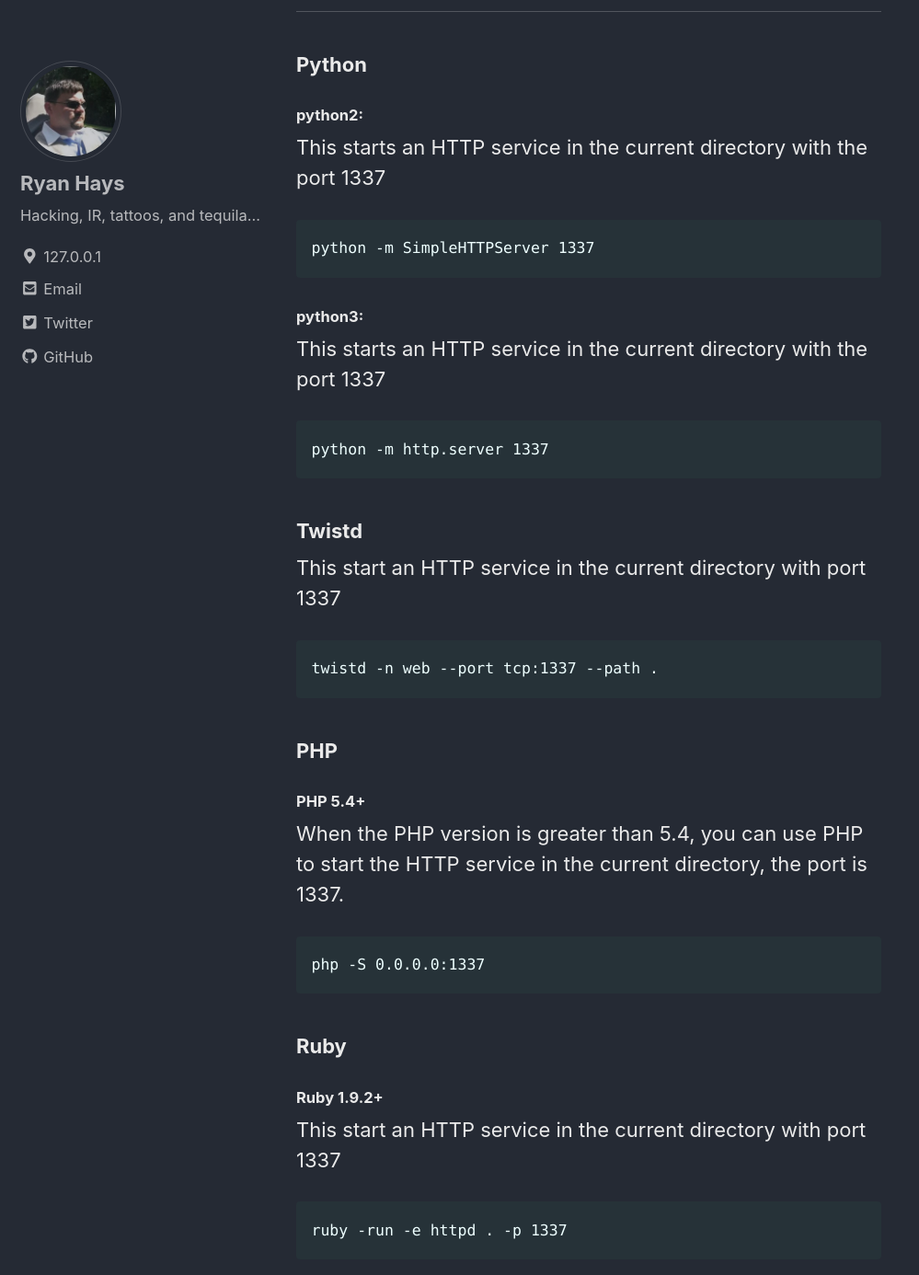
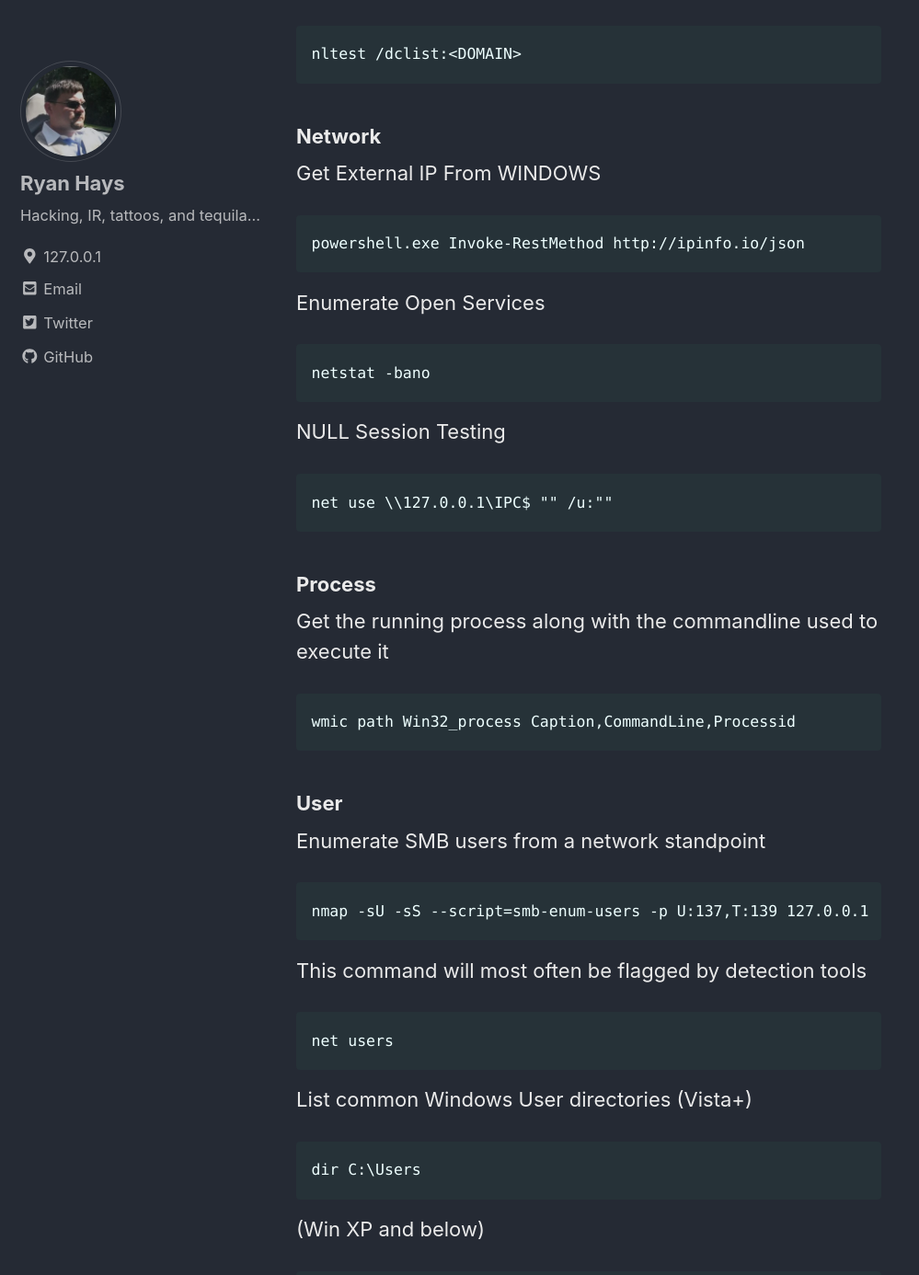
Before and after one commit to MrJester/MrJester.github.io, a Jekyll site: the page built from _pages/offensive/postexploit.md, in a window 1280 px wide and 1400 px high, scrolled down 1253 px. Shown: the top 1386 px of the window at 92% size, without its empty margins (0-999 px from the left). Built offline with Jekyll 4.4.1, drawn with Linux system fonts in a browser that asks for light colours; cached includes are drawn as plain includes; nearby versions of some CDN libraries; some of the changed text lies outside the part shown.

Commit message:
More content added

````diff
--- a/_pages/offensive/postexploit.md
+++ b/_pages/offensive/postexploit.md
@@ -9,13 +9,28 @@
 toc_icon: "laptop"
 ---
 
-## Overview
+# Overview
 This section will cover the basics of post exploitation.
 
-## Windows
+# Windows
 Post exploitation commands to run on windows hosts
+## Enumeration
+### System
+Pull down basic system information (OS, Disk, NICs, Patches, etc)
+```
+systeminfo
+```
 
-### Domain Enumeration
+Pull Environment Variables
+```
+Get-ChildItem Env: | ft Key,Value
+```
+
+Check what logical disks are on the system
+```
+wmic logicaldisk get caption,description,providername
+```
+### Domain
 Query for Domain Admin members
 ```
 net group "Domain Admins" /domain
@@ -25,60 +40,100 @@
 nltest /dclist:<DOMAIN>
 ```
 
-### Network Enumeration
+### Network
 Get External IP From WINDOWS
 ```
 powershell.exe Invoke-RestMethod http://ipinfo.io/json
 ```
 
-## Linux
+Enumerate Open Services
+```
+netstat -bano
+```
+
+NULL Session Testing
+```
+net use \\127.0.0.1\IPC$ "" /u:""
+```
+
+### Process
+Get the running process along with the commandline used to execute it
+```
+wmic path Win32_process Caption,CommandLine,Processid
+```
+
+### User
+Enumerate SMB users from a network standpoint
+```
+nmap -sU -sS --script=smb-enum-users -p U:137,T:139 127.0.0.1
+```
+
+This command will most often be flagged by detection tools
+```
+net users
+```
+
+List common Windows User directories (Vista+)
+```
+dir C:\Users
+```
+
+(Win XP and below)
+```
+dir C:\Documents and Settings
+```
+
+Check currently logged in users
+```
+qwinsta
+```
+
+Check on a remote system
+```
+qwinsta /server:127.0.0.1
+```
+
+# Linux
 Post exploitation commands to run on linux hosts
 
-## Exchanging Files
-### Python
-#### python2:
-This starts an HTTP service in the current directory with the port 1337
+## Enumeration
+### Domain
+
+### Network
+Pull a public IP Address
 ```
-python -m SimpleHTTPServer 1337
+curl -s http://ipinfo.io/
 ```
 
-#### python3:
-This starts an HTTP service in the current directory with the port 1337
+Running Services
 ```
-python -m http.server 1337
+netstat -anop
 ```
 
-### Twistd
-This start an HTTP service in the current directory with port 1337
+NULL Session Testing
 ```
-twistd -n web --port tcp:1337 --path .
+smbclient -L //127.0.0.1
 ```
 
-### PHP
-#### PHP 5.4+
-When the PHP version is greater than 5.4, you can use PHP to start the HTTP service in the
-current directory, the port is 1337.
+### Process
+
+### User
+Gather a list of usernames
 ```
-php -S 0.0.0.0:1337
+cat /etc/passwd
 ```
 
-### Ruby
-#### Ruby 1.9.2+
-This start an HTTP service in the current directory with port 1337
+Gather a list of groups
 ```
-ruby -run -e httpd . -p 1337
+cat /etc/group
 ```
 
-### Busybox
-This start an HTTP service in the current directory with port 1337
-```
-busybox httpd -f -p 8000
-```
 
-### IIS Express
-```
-"C:\Program Files (x86)\IIS Express\iisexpress.exe" /path:C:\MyWeb /port:8000
-```
+# Exchanging Files
+[Exchanging Files](/offensive/file_exchange/)
 
-## References
+# Reverse Shells
+[Reverse Shell List](/offensive/rev_shell/)
+
+# References
 https://gist.github.com/willurd/5720255
````
Also changed, not shown: _pages/offensive/file_exchange.md (added, +58 -0 lines), _pages/offensive/rev_shell.md (added, +38 -0 lines).
